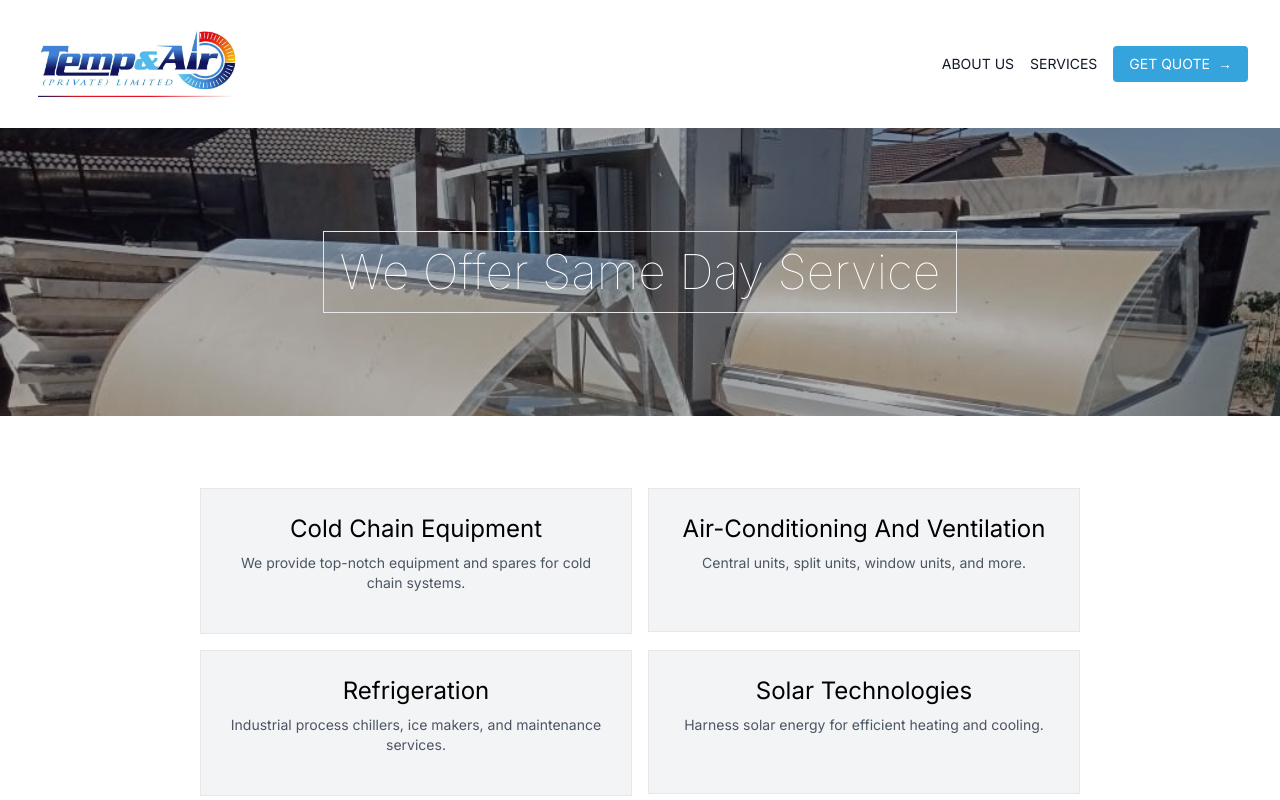
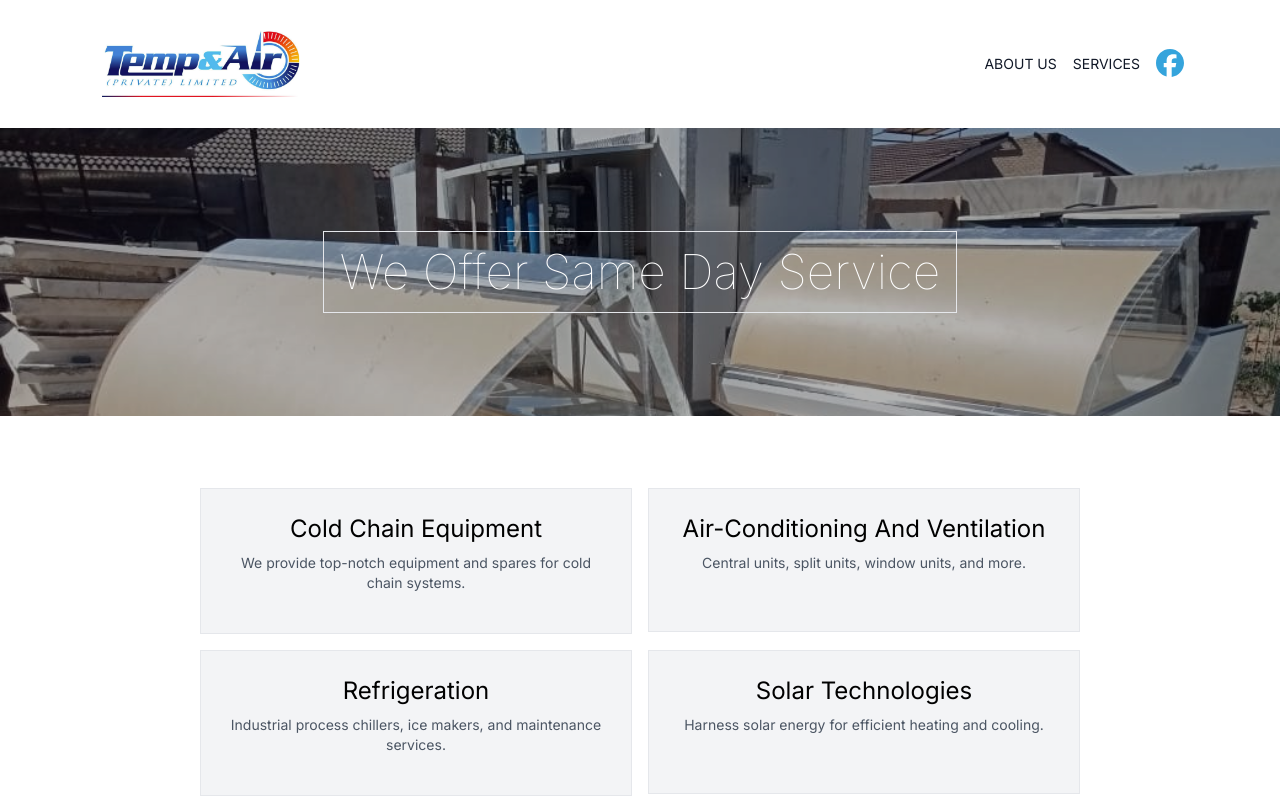
Before and after one commit to mcmanyika/tempair, a Next.js app: page / in a window 1280 px wide. Shown: the top 800 px of the page. Built offline with nearby package versions, Linux system fonts and the light colour scheme.

Commit message:
added fb icon

```diff
--- a/package.json
+++ b/package.json
@@ -9,6 +9,9 @@
     "lint": "next lint"
   },
   "dependencies": {
+    "@fortawesome/fontawesome-svg-core": "^6.6.0",
+    "@fortawesome/free-brands-svg-icons": "^6.6.0",
+    "@fortawesome/react-fontawesome": "^0.2.2",
     "firebase": "^10.12.2",
     "next": "14.2.4",
     "react": "^18",
--- a/src/app/components/Header.js
+++ b/src/app/components/Header.js
@@ -1,7 +1,9 @@
-'use client'
+'use client';
 import React from 'react';
 import Link from 'next/link';
 import Image from 'next/image';
+import { FontAwesomeIcon } from '@fortawesome/react-fontawesome';
+import { faFacebook } from '@fortawesome/free-brands-svg-icons';
 
 const Header = () => {
   const whatsappNumber = "263773808398"; // Replace with your WhatsApp number in international format without '+' or spaces
@@ -17,7 +19,7 @@ const Header = () => {
 
   return (
     <header className="bg-white shadow">
-      <div className="w-full md:max-w-7xl md:mx-auto py-6 md:px-4 sm:px-6 lg:px-8 flex justify-between items-center">
+      <div className="w-full md:max-w-6xl md:mx-auto py-6 md:px-4 sm:px-6 lg:px-8 flex justify-between items-center">
         <div className="relative w-52 h-20">
           <Link href="/" passHref>
             <Image
@@ -44,7 +46,7 @@ const Header = () => {
           >
             Services
           </a>
-          <a
+          {/* <a
             href={`https://wa.me/${whatsappNumber}?text=${encodeURIComponent(whatsappMessage)}`}
             target="_blank"
             rel="noopener noreferrer"
@@ -52,6 +54,14 @@ const Header = () => {
             <button className="bg-customBlue text-white text-sm px-4 py-2 capitalize md:uppercase rounded flex items-center">
               Get Quote <span className="ml-2">&rarr;</span>
             </button>
+          </a> */}
+          <a
+            href="https://www.facebook.com/profile.php?id=61560427566853&mibextid=ZbWKwL" // Replace with your Facebook page URL
+            target="_blank"
+            rel="noopener noreferrer"
+            className="text-gray-900 hover:text-gray-700 ml-4"
+          >
+            <FontAwesomeIcon icon={faFacebook} style={{ fontSize: '2em', color: '#35a4dc' }} />
           </a>
         </nav>
       </div>
--- /dev/null
+++ b/src/app/components/HeaderOne.js
@@ -0,0 +1,34 @@
+'use client'
+import { useEffect, useState } from 'react';
+
+const Header = () => {
+  const [isSticky, setIsSticky] = useState(false);
+
+  useEffect(() => {
+    const handleScroll = () => {
+      if (window.scrollY > 0) {
+        setIsSticky(true);
+      } else {
+        setIsSticky(false);
+      }
+    };
+
+    window.addEventListener('scroll', handleScroll);
+
+    return () => {
+      window.removeEventListener('scroll', handleScroll);
+    };
+  }, []);
+
+  return (
+    <header
+      className={`fixed w-full bg-blue-500 text-white p-4 transition-transform duration-300 ${
+        isSticky ? 'top-0' : 'bottom-0'
+      }`}
+    >
+      Sticky Header
+    </header>
+  );
+};
+
+export default Header;
--- a/src/app/globals.css
+++ b/src/app/globals.css
@@ -2,6 +2,8 @@
 @tailwind components;
 @tailwind utilities;
 
+.body {font-family: 'Open Sans', Helvetica, Arial, Lucida, sans-serif;
+}
 
 /* globals.css */
 .parallax {
```
Also changed, not shown: 1 other file (tests, documents, lock files or other folders).
